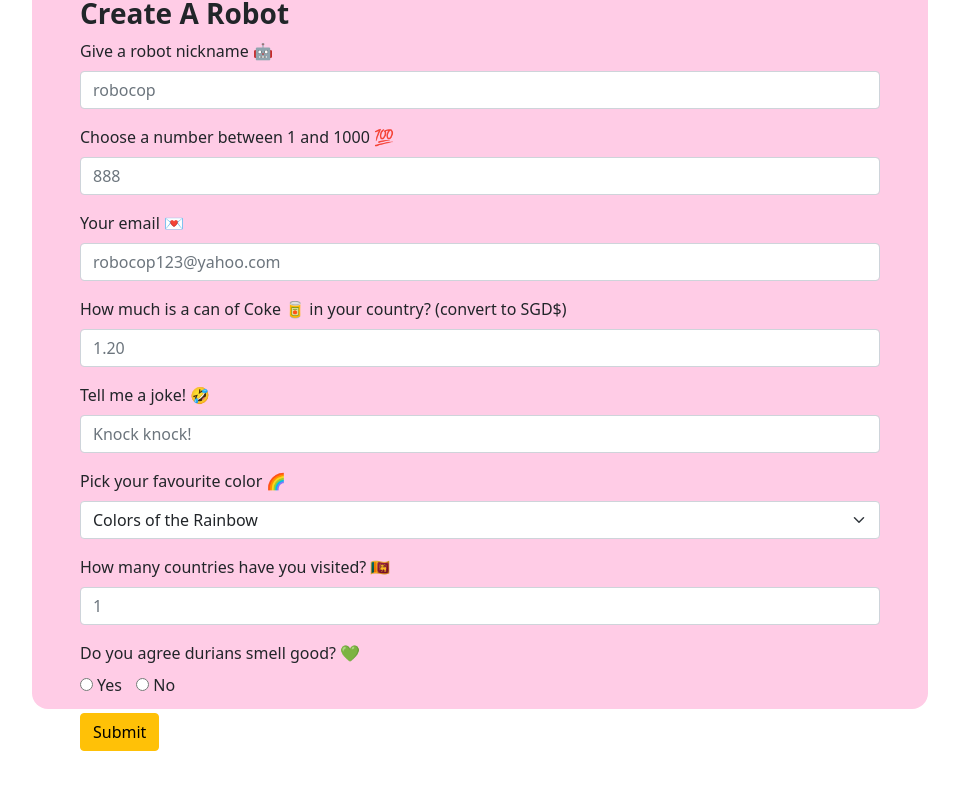
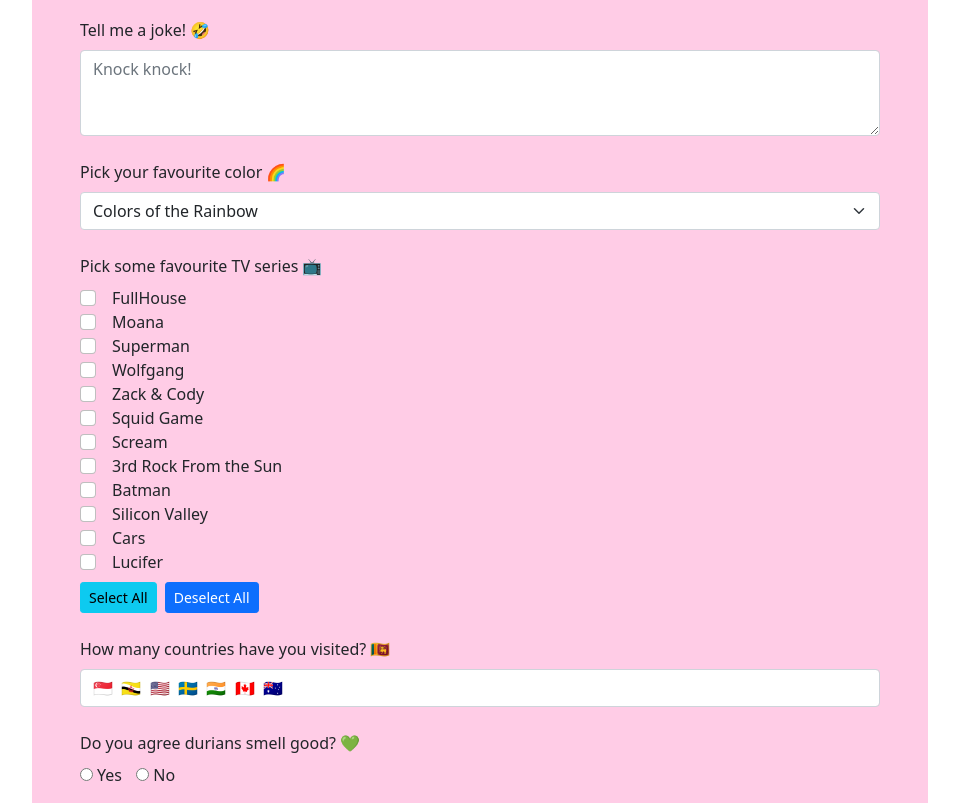
Before and after one commit to Paddlepop25/mern-robots, a React (Create React App) app in the folder frontend/: page /form in a window 1280 px wide. Shown: the part 577-1380 px from the top of the page, without its empty margins (160-1119 px from the left). Built offline with nearby package versions, Linux system fonts and the light colour scheme.

Commit message:
success post new robot to MongoDb

```diff
--- a/frontend/src/components/Form/CreateRobotForm.styles.tsx
+++ b/frontend/src/components/Form/CreateRobotForm.styles.tsx
@@ -1,6 +1,19 @@
 import styled from 'styled-components';
 
-export const Title = styled.h3`
-  font-weight: bold;
-  margin-bottom: 1rem;
+export const FormStyled = styled.div`
+  border-radius: 1rem;
+  width: 70vw;
+  // height: 95vh;
+  margin: 0 auto;
+  margin-bottom: 10rem;
+  padding: 3rem;
+  background: #ffcce6;
+
+  // @media only screen and (max-width: 520px) {
+  //   height: 140vh;
+  // }
+
+  // .text-danger {
+  //   color: red;
+  // }
 `;
--- a/frontend/src/components/Form/CreateRobotForm.tsx
+++ b/frontend/src/components/Form/CreateRobotForm.tsx
@@ -1,20 +1,42 @@
 import React, { useState } from 'react';
 import { Button, Container, Form } from 'react-bootstrap';
 import { useInput } from '../../customHooks/useInput';
-import { HomePageStyled } from '../../Pages/HomePage.styles';
+import { FormStyled } from './CreateRobotForm.styles';
 import { RadioInput } from './RadioInput';
-import TestCheckBox from './TestCheckBox';
+import { TVSERIES } from './TvSeries.data';
+
+// stackoverflow.com/questions/57667198/typescript-error-type-string-cant-be-used-to-index-type-x/57667278#57667278
+// !Typescript Indexable Type
+const tvSeriesState: { [key: string]: boolean } = {
+  // !Typescript Utility Type
+  // const tvSeriesIsChecked: Record<string, boolean> = {
+  FullHouse: false,
+  Moana: false,
+  Superman: false,
+  Wolfgang: false,
+  'Zack & Cody': false,
+  'Squid Game': false,
+  Scream: false,
+  '3rd Rock From the Sun': false,
+  Batman: false,
+  'Silicon Valley': false,
+  Cars: false,
+  Lucifer: false,
+};
 
 const CreateRobotForm: React.FC = () => {
-  const [durian, setDurian] = React.useState('');
-  const durianIsValid = durian === 'yes' || durian === 'no';
-
-  // const selectColorInputRef = useRef<HTMLButtonElement>(null);
+  const [durians, setDurians] = React.useState('');
   const [color, setColor] = useState('Colors of the Rainbow');
   const [colorIsTouched, setColorIsTouched] = useState(false);
+  const [tvSeries, setTvSeries] = useState(tvSeriesState);
+  const [tvSeriesError, setTvSeriesError] = useState(false);
+
+  const duriansAreValid = durians === 'yes' || durians === 'no';
+  // const selectColorInputRef = useRef<HTMLButtonElement>(null);
   const colorIsValid = color !== 'Colors of the Rainbow';
   const colorHasError = !colorIsValid && colorIsTouched;
 
+  // select color
   const onColorChangeHandler = (
     event: React.ChangeEvent<HTMLSelectElement>
   ) => {
@@ -26,6 +48,37 @@ const CreateRobotForm: React.FC = () => {
     setColorIsTouched(true);
   };
 
+  // select tv series
+  const onCheckBoxChange = (
+    event: React.ChangeEvent<HTMLInputElement>
+  ): void => {
+    const series = event.target.name;
+    setTvSeries((prevState) => ({
+      ...prevState,
+      [series]: !prevState[series],
+    }));
+    setTvSeriesError(false);
+  };
+
+  const selectAllCheckBoxes = (checked: boolean): void => {
+    Object.keys(tvSeriesState).forEach((series) => {
+      setTvSeries((prevState) => ({
+        ...prevState,
+        [series]: checked,
+      }));
+    });
+  };
+  const onCheckAllCheckBoxes = () => {
+    selectAllCheckBoxes(true);
+    setTvSeriesError(false);
+  };
+
+  const onUncheckAllCheckBoxes = () => selectAllCheckBoxes(false);
+  const checkedTvSeries = Object.fromEntries(
+    Object.entries(tvSeries).filter(([series, checked]) => checked === true)
+  );
+  const tvSeriesMinimumOneChecked = Object.keys(checkedTvSeries).length > 0;
+
   // hasError: nicknameInputHasError <-- this is giving an alias; renaming hasError
   const {
     value: enteredNickname,
@@ -35,7 +88,7 @@ const CreateRobotForm: React.FC = () => {
     onValueBlurHandler: nicknameBlurHandler,
     reset: resetNicknameInput,
   } = useInput((value) => value.trim() !== '');
-  const nicknameLengthBelow12 = enteredNickname.length <= 12;
+  const nicknameLengthBelow10 = enteredNickname.length <= 10;
 
   const {
     value: enteredRobotNumber,
@@ -75,7 +128,7 @@ const CreateRobotForm: React.FC = () => {
     onValueBlurHandler: jokeBlurHandler,
     reset: resetJokeInput,
   } = useInput((value) => value.trim() !== '');
-  const jokeNotTooLong = enteredJoke.length <= 100;
+  const jokeNotTooLong = enteredJoke.length <= 200;
 
   const {
     value: enteredCountries,
@@ -90,43 +143,89 @@ const CreateRobotForm: React.FC = () => {
   let formIsValid = false;
   if (
     enteredNickname &&
-    nicknameLengthBelow12 &&
+    nicknameLengthBelow10 &&
     enteredEmail &&
     enteredRobotNumber &&
     enteredJoke &&
     jokeNotTooLong &&
     colorIsValid &&
+    // tvSeriesMinimumOneChecked &&
     enteredCountries &&
-    durianIsValid
+    duriansAreValid
   ) {
     formIsValid = true;
   }
 
   const onSubmitHandler = (event: React.FormEvent<HTMLFormElement>): void => {
     event.preventDefault();
+
+    let tvSeriesHasError = false;
+    // IIFE - immediately invoked function expression
+    (function () {
+      if (!tvSeriesMinimumOneChecked) {
+        setTvSeriesError(true);
+        tvSeriesHasError = true;
+      }
+    })();
+
     if (
       !enteredNicknameIsValid ||
-      !nicknameLengthBelow12 ||
+      !nicknameLengthBelow10 ||
       !enteredEmailIsValid ||
       !enteredRobotNumberIsValid ||
       !enteredCokeIsValid ||
       !enteredJokeIsValid ||
       colorHasError ||
+      tvSeriesHasError ||
       !enteredCountriesIsValid
     ) {
       return;
     }
+
+    let tvSeriesArray = [];
+    // https://stackoverflow.com/questions/57667198/typescript-error-type-string-cant-be-used-to-index-type-x/57667278#57667278
+    // !using Typescript Indexable types
+    for (let key in tvSeries) {
+      // !using Typescript Utility type
+      //   // console.log(`${key}: ${tvSeriesIsChecked[key]}`);
+      // for (const key of Object.keys(tvSeries)) {
+      if (tvSeries[key] === true) {
+        tvSeriesArray.push(key);
+      }
+    }
+
+    const duriansBoolean = durians === 'yes' ? true : false;
     // send to browser
-    console.clear();
-    console.log({
+    const newRobot = {
       nickname: enteredNickname,
       robotNumber: enteredRobotNumber,
       email: enteredEmail,
       coke: enteredCoke,
       joke: enteredJoke,
       'favourite-color': color,
+      'favourite-series': tvSeriesArray,
       countries: enteredCountries,
-      durian,
+      durians: duriansBoolean,
+    };
+    // console.clear();
+    console.log(newRobot);
+
+    fetch('/robots/newrobot', {
+      method: 'POST',
+      headers: {
+        'Content-Type': 'application/json',
+      },
+      body: JSON.stringify({
+        nickname: enteredNickname,
+        robotNumber: enteredRobotNumber,
+        email: enteredEmail,
+        coke: enteredCoke,
+        joke: enteredJoke,
+        'favourite-color': color,
+        'favourite-series': tvSeriesArray,
+        countries: enteredCountries,
+        durians: duriansBoolean,
+      }),
     });
 
     resetNicknameInput();
@@ -136,18 +235,17 @@ const CreateRobotForm: React.FC = () => {
     resetJokeInput();
     setColor(''); // how to reset to original?
     // selectColorInputRef.current.select.clearValue();
+    onUncheckAllCheckBoxes();
     resetCountriesInput();
-    setDurian('');
+    setDurians('');
   };
 
   return (
     <Container>
-      <TestCheckBox />
-
-      <HomePageStyled>
+      <FormStyled>
         <Form onSubmit={onSubmitHandler}>
           <h3>Create A Robot</h3>
-          <Form.Group className='mb-3'>
+          <Form.Group className='mb-4'>
             <Form.Label>Give a robot nickname 🤖</Form.Label>
             <Form.Control
               type='text'
@@ -157,17 +255,17 @@ const CreateRobotForm: React.FC = () => {
               value={enteredNickname}
             />
             {nicknameInputHasError && (
-              <Form.Text className='text-muted'>
+              <Form.Text className='text-danger'>
                 Please enter a nickname
               </Form.Text>
             )}
-            {!nicknameLengthBelow12 && (
-              <Form.Text className='text-muted'>
-                Nickname should be maximum 12 characters
+            {!nicknameLengthBelow10 && (
+              <Form.Text className='text-danger'>
+                Nickname should be maximum 10 characters
               </Form.Text>
             )}
           </Form.Group>
-          <Form.Group className='mb-3'>
+          <Form.Group className='mb-4'>
             <Form.Label>Choose a number between 1 and 1000 💯</Form.Label>
             <Form.Control
               type='number'
@@ -180,12 +278,12 @@ const CreateRobotForm: React.FC = () => {
               step='1'
             />
             {robotNumberInputHasError && (
-              <Form.Text className='text-muted'>
+              <Form.Text className='text-danger'>
                 Please enter a valid whole number below 1001
               </Form.Text>
             )}
           </Form.Group>
-          <Form.Group className='mb-3'>
+          <Form.Group className='mb-4'>
             <Form.Label>Your email 💌</Form.Label>
             <Form.Control
               type='email'
@@ -195,14 +293,14 @@ const CreateRobotForm: React.FC = () => {
               value={enteredEmail}
             />
             {emailInputHasError && (
-              <Form.Text className='text-muted'>
+              <Form.Text className='text-danger'>
                 Please enter a valid email
               </Form.Text>
             )}
           </Form.Group>
-          <Form.Group className='mb-3'>
+          <Form.Group className='mb-4'>
             <Form.Label>
-              How much is a can of Coke 🥫 in your country? (convert to SGD$)
+              How much is a can of Coke 🥫 in your country?
             </Form.Label>
             <Form.Control
               type='number'
@@ -214,21 +312,25 @@ const CreateRobotForm: React.FC = () => {
               max='30'
               step='0.1'
             />
+            {/* <Form.Range min='0.1' max='10' step='0.1' /> */}
+            {/* <p>SGD$ value</p> */}
             {cokeInputHasError && (
-              <Form.Text className='text-muted'>
+              <Form.Text className='text-danger'>
                 Please enter a valid number
               </Form.Text>
             )}
             {cokeIsOverPriced && (
-              <Form.Text className='text-muted'>
+              <Form.Text className='text-danger'>
                 <br />
                 🥴 Does it cost THAT much?
               </Form.Text>
             )}
           </Form.Group>
-          <Form.Group className='mb-3'>
+          <Form.Group className='mb-4'>
             <Form.Label>Tell me a joke! 🤣</Form.Label>
             <Form.Control
+              as='textarea'
+              rows={3}
               type='text'
               placeholder='Knock knock!'
               onChange={jokeChangeHandler}
@@ -236,15 +338,15 @@ const CreateRobotForm: React.FC = () => {
               value={enteredJoke}
             />
             {jokeInputHasError && (
-              <Form.Text className='text-muted'>Make me laugh</Form.Text>
+              <Form.Text className='text-danger'>Make me laugh</Form.Text>
             )}
             {!jokeNotTooLong && (
-              <Form.Text className='text-muted'>
-                Shorter joke below 100 characters please
+              <Form.Text className='text-danger'>
+                Shorter joke below 200 characters please
               </Form.Text>
             )}
           </Form.Group>
-          <Form.Group className='mb-3'>
+          <Form.Group className='mb-4'>
             <Form.Label>Pick your favourite color 🌈</Form.Label>
             <Form.Select
               onChange={onColorChangeHandler}
@@ -261,28 +363,57 @@ const CreateRobotForm: React.FC = () => {
               <option value='violet'>Violet</option>
             </Form.Select>
             {colorHasError && (
-              <Form.Text className='text-muted'>Choose a color</Form.Text>
+              <Form.Text className='text-danger'>Choose a color</Form.Text>
             )}
           </Form.Group>
-          {/* <Form.Group className='mb-3'>
+          <Form.Group className='mb-4'>
             <Form.Label>Pick some favourite TV series 📺</Form.Label>
-            <Form.Check type={'checkbox'}>
-              <Form.Check.Input
-                type={'checkbox'}
-                defaultChecked={false}
-                onChange={}
-                onClick={(e) => {
-                  console.log(e.target);
-                }}
+            {TVSERIES.map((series, index) => {
+              return (
+                <div key={index}>
+                  <Form.Check.Label>
+                    <Form.Check
+                      inline
+                      type='checkbox'
+                      name={series}
+                      checked={tvSeries[series]}
+                      onChange={onCheckBoxChange}
                     />
-              <Form.Check.Label>Awesome checkbox here..</Form.Check.Label>
-            </Form.Check>
-          </Form.Group> */}
-          <Form.Group className='mb-3'>
+                    {series}
+                  </Form.Check.Label>
+                </div>
+              );
+            })}
+            <Button
+              variant='info'
+              type='button'
+              size='sm'
+              className='mt-2'
+              onClick={onCheckAllCheckBoxes}
+            >
+              Select All
+            </Button>
+            <Button
+              variant='primary'
+              type='button'
+              size='sm'
+              className='mt-2 mx-2'
+              onClick={onUncheckAllCheckBoxes}
+            >
+              Deselect All
+            </Button>
+            <br />
+            {tvSeriesError && (
+              <Form.Text className='text-danger'>
+                C'mon, choose at least one tv programme
+              </Form.Text>
+            )}
+          </Form.Group>
+          <Form.Group className='mb-4'>
             <Form.Label>How many countries have you visited? 🇱🇰</Form.Label>
             <Form.Control
               type='number'
-              placeholder='1'
+              placeholder='🇸🇬  🇧🇳  🇺🇸  🇸🇪  🇮🇳  🇨🇦  🇦🇺'
               onChange={countriesChangeHandler}
               onBlur={countriesBlurHandler}
               value={enteredCountries}
@@ -291,39 +422,43 @@ const CreateRobotForm: React.FC = () => {
               step='1'
             />
             {countriesInputHasError && (
-              <Form.Text className='text-muted'>
+              <Form.Text className='text-danger'>
                 There are 195 countries in the world
               </Form.Text>
             )}
           </Form.Group>
-          <Form.Group className='mb-3'>
+          <Form.Group className='mb-4'>
             <Form.Label>Do you agree durians smell good? 💚</Form.Label>
             <br />
+            <Form.Check.Label>
               <RadioInput
                 inline
                 label='Yes'
                 value='yes'
-              checked={durian}
-              setter={setDurian}
+                checked={durians}
+                setter={setDurians}
               />
+            </Form.Check.Label>
+            <Form.Check.Label>
               <RadioInput
                 inline
                 label='No'
                 value='no'
-              checked={durian}
-              setter={setDurian}
+                checked={durians}
+                setter={setDurians}
               />
+            </Form.Check.Label>
           </Form.Group>
           <Button
             variant='warning'
             type='submit'
-            // disabled={!formIsValid}
+            disabled={!formIsValid}
             className='mb-5'
           >
-            Submit
+            Create Robot 🤖
           </Button>
         </Form>
-      </HomePageStyled>
+      </FormStyled>
     </Container>
   );
 };
--- a/frontend/src/components/RobotDetails/RobotDetails.tsx
+++ b/frontend/src/components/RobotDetails/RobotDetails.tsx
@@ -80,7 +80,7 @@ const RobotDetails: React.FC = () => {
                 </p>
                 <p>
                   💚 Durian smells good :{' '}
-                  <code>{robot.durians ? 'Yes!' : 'No!'}</code>
+                  <code>{robot.durians ? 'Yes!' : 'Eww...'}</code>
                 </p>
                 <p>
                   👍 Likes : <code>{robot.likes}</code>
```
Also changed, not shown: 1 other file (tests, documents, lock files or other folders). Lines whose indentation alone changed are shown as unchanged.
